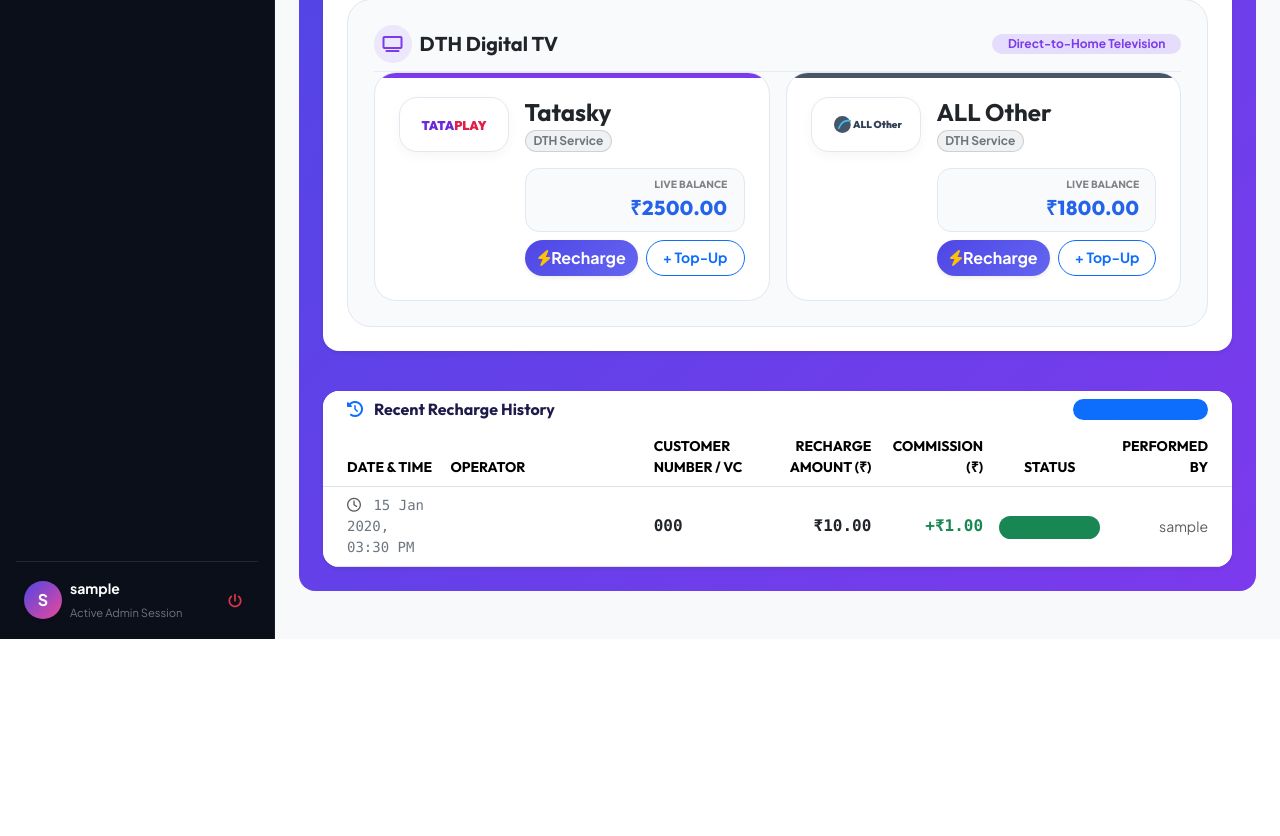
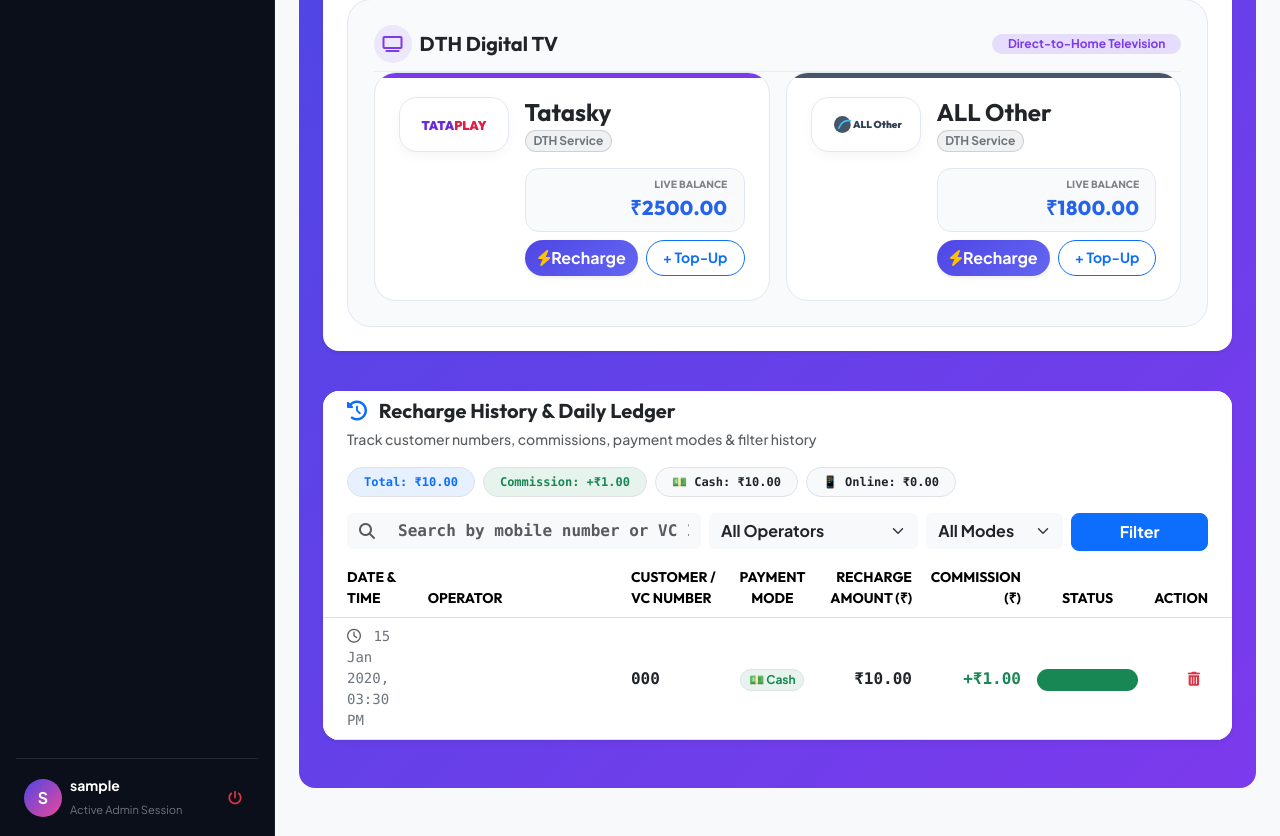
Before and after one commit to shambhugifthouse/shambhugifthouseonline, a Django app: page /services/recharge/ in a window 1280 px wide. Shown: the part 2054-2890 px from the top of the page. Before the commit the page ends 2693 px from the top, so only its background shows below. Run offline with Django 5.2, Linux system fonts and the light colour scheme; a user stored in the database is signed in; tables that the repository leaves empty hold one stand-in row (values such as "Sample post"); some web fonts are replaced.

Commit message:
feat: Comprehensive Recharge History Management with live filters, search, payment modes & delete/refund

```diff
--- a/apps/services/views.py
+++ b/apps/services/views.py
@@ -211,11 +211,44 @@ def recharge_view(request):
             messages.success(request, f"Updated balance for {provider.name}. New Balance: ₹{provider.balance}")
             return redirect('services:recharge')
 
+        elif action == 'delete_recharge':
+            tx_id = request.POST.get('tx_id')
+            tx = get_object_or_404(RechargeTransaction, id=tx_id)
+            amt = tx.amount
+            prov_name = tx.provider.name
+            tx.provider.balance += amt
+            tx.provider.save()
+            tx.delete()
+
+            log_action(request.user, "Delete Recharge Entry", "Recharge", f"Deleted recharge transaction & restored ₹{amt} to {prov_name}", request)
+            messages.warning(request, f"Recharge log deleted! ₹{amt} restored to {prov_name} balance.")
+            return redirect('services:recharge')
+
     mobile_providers = RechargeProvider.objects.filter(category='MOBILE', is_active=True).order_by('id')
     dth_providers = RechargeProvider.objects.filter(category='DTH', is_active=True).order_by('id')
 
-    transactions = RechargeTransaction.objects.select_related('provider', 'performed_by')[:50]
-    total_recharge_today = transactions.aggregate(total=Sum('amount'))['total'] or Decimal('0.00')
+    # Filtering & Searching for Recharge History
+    search_q = request.GET.get('q', '').strip()
+    provider_filter = request.GET.get('provider', '')
+    mode_filter = request.GET.get('mode', '')
+
+    tx_qs = RechargeTransaction.objects.select_related('provider', 'performed_by').order_by('-created_at')
+
+    if search_q:
+        tx_qs = tx_qs.filter(customer_number__icontains=search_q)
+
+    if provider_filter:
+        tx_qs = tx_qs.filter(provider_id=provider_filter)
+
+    if mode_filter:
+        tx_qs = tx_qs.filter(payment_mode=mode_filter)
+
+    transactions = tx_qs[:100]
+
+    total_recharge_today = tx_qs.aggregate(total=Sum('amount'))['total'] or Decimal('0.00')
+    total_commission_today = tx_qs.aggregate(total=Sum('commission'))['total'] or Decimal('0.00')
+    cash_recharges = tx_qs.filter(payment_mode='CASH').aggregate(total=Sum('amount'))['total'] or Decimal('0.00')
+    online_recharges = tx_qs.filter(payment_mode='ONLINE').aggregate(total=Sum('amount'))['total'] or Decimal('0.00')
 
     previous_customers = []
     seen_numbers = set()
@@ -234,7 +267,13 @@ def recharge_view(request):
         'dth_providers': dth_providers,
         'transactions': transactions,
         'total_recharge_today': total_recharge_today,
+        'total_commission_today': total_commission_today,
+        'cash_recharges': cash_recharges,
+        'online_recharges': online_recharges,
         'previous_customers': previous_customers,
+        'search_q': search_q,
+        'provider_filter': provider_filter,
+        'mode_filter': mode_filter,
     }
     return render(request, 'recharge.html', context)
 
--- a/templates/recharge.html
+++ b/templates/recharge.html
@@ -304,11 +304,70 @@
     </div>
 </div>
 
-<!-- Section 3: Recent Recharge Transactions Log Table -->
-<div class="card border-0 shadow-sm rounded-4 overflow-hidden">
-    <div class="card-header bg-white border-0 py-3.5 px-4 d-flex align-items-center justify-content-between">
-        <h6 class="fw-bold mb-0 font-heading"><i class="fa-solid fa-history me-2 text-primary"></i> Recent Recharge History</h6>
-        <span class="badge bg-primary bg-opacity-15 text-primary px-3 py-1.5 rounded-pill fw-bold">Daily Counter Log</span>
+<!-- Section 3: Recharge History Management & Analytics -->
+<div class="card border-0 shadow-sm rounded-4 overflow-hidden mb-4">
+    <div class="card-header bg-white border-0 py-3.5 px-4">
+        <div class="d-flex align-items-center justify-content-between flex-wrap gap-3 mb-3">
+            <div>
+                <h5 class="fw-bold mb-1 font-heading text-dark">
+                    <i class="fa-solid fa-clock-rotate-left me-2 text-primary"></i> Recharge History & Daily Ledger
+                </h5>
+                <small class="text-muted fw-medium">Track customer numbers, commissions, payment modes & filter history</small>
+            </div>
+
+            <!-- Summary Chips -->
+            <div class="d-flex gap-2 flex-wrap">
+                <span class="badge bg-primary bg-opacity-10 text-primary px-3 py-2 rounded-pill font-monospace fw-bold border">
+                    Total: ₹{{ total_recharge_today|floatformat:2 }}
+                </span>
+                <span class="badge bg-success bg-opacity-10 text-success px-3 py-2 rounded-pill font-monospace fw-bold border">
+                    Commission: +₹{{ total_commission_today|floatformat:2 }}
+                </span>
+                <span class="badge bg-light text-dark px-3 py-2 rounded-pill font-monospace fw-bold border">
+                    💵 Cash: ₹{{ cash_recharges|floatformat:2 }}
+                </span>
+                <span class="badge bg-light text-dark px-3 py-2 rounded-pill font-monospace fw-bold border">
+                    📱 Online: ₹{{ online_recharges|floatformat:2 }}
+                </span>
+            </div>
+        </div>
+
+        <!-- Search & Filter Controls -->
+        <form method="GET" action="{% url 'services:recharge' %}" class="row g-2">
+            <div class="col-md-5">
+                <div class="input-group">
+                    <span class="input-group-text bg-light border-0"><i class="fa-solid fa-magnifying-glass text-muted"></i></span>
+                    <input type="text" name="q" value="{{ search_q }}" class="form-control bg-light border-0 font-monospace fw-bold" placeholder="Search by mobile number or VC ID...">
+                </div>
+            </div>
+
+            <div class="col-md-3">
+                <select name="provider" class="form-select bg-light border-0 fw-bold">
+                    <option value="">All Operators</option>
+                    {% for p in mobile_providers %}
+                        <option value="{{ p.id }}" {% if provider_filter == p.id|stringformat:"s" %}selected{% endif %}>{{ p.name }} (Mobile)</option>
+                    {% endfor %}
+                    {% for p in dth_providers %}
+                        <option value="{{ p.id }}" {% if provider_filter == p.id|stringformat:"s" %}selected{% endif %}>{{ p.name }} (DTH)</option>
+                    {% endfor %}
+                </select>
+            </div>
+
+            <div class="col-md-2">
+                <select name="mode" class="form-select bg-light border-0 fw-bold">
+                    <option value="">All Modes</option>
+                    <option value="CASH" {% if mode_filter == 'CASH' %}selected{% endif %}>💵 Cash</option>
+                    <option value="ONLINE" {% if mode_filter == 'ONLINE' %}selected{% endif %}>📱 Online</option>
+                </select>
+            </div>
+
+            <div class="col-md-2 d-flex gap-1">
+                <button type="submit" class="btn btn-primary fw-bold w-100 rounded-3">Filter</button>
+                {% if search_q or provider_filter or mode_filter %}
+                    <a href="{% url 'services:recharge' %}" class="btn btn-light border rounded-3" title="Clear Filters"><i class="fa-solid fa-xmark"></i></a>
+                {% endif %}
+            </div>
+        </form>
     </div>
 
     <div class="table-responsive">
@@ -317,11 +376,12 @@
                 <tr>
                     <th class="ps-4">Date & Time</th>
                     <th>Operator</th>
-                    <th>Customer Number / VC</th>
+                    <th>Customer / VC Number</th>
+                    <th class="text-center">Payment Mode</th>
                     <th class="text-end">Recharge Amount (₹)</th>
                     <th class="text-end">Commission (₹)</th>
                     <th class="text-center">Status</th>
-                    <th class="pe-4 text-end">Performed By</th>
+                    <th class="pe-4 text-end">Action</th>
                 </tr>
             </thead>
             <tbody>
@@ -338,6 +398,13 @@
                     <td class="fw-bold font-monospace text-dark fs-6">
                         {{ tx.customer_number }}
                     </td>
+                    <td class="text-center">
+                        {% if tx.payment_mode == 'ONLINE' %}
+                            <span class="badge bg-primary bg-opacity-10 text-primary border rounded-pill px-2.5 py-1 fw-bold">📱 Online</span>
+                        {% else %}
+                            <span class="badge bg-success bg-opacity-10 text-success border rounded-pill px-2.5 py-1 fw-bold">💵 Cash</span>
+                        {% endif %}
+                    </td>
                     <td class="text-end font-monospace fw-bold text-dark fs-6">
                         ₹{{ tx.amount|floatformat:2 }}
                     </td>
@@ -349,17 +416,24 @@
                             <i class="fa-solid fa-circle-check me-1"></i> {{ tx.get_status_display }}
                         </span>
                     </td>
-                    <td class="pe-4 text-end small text-muted">
-                        {{ tx.performed_by.username|default:"Admin" }}
+                    <td class="pe-4 text-end">
+                        <form method="POST" action="{% url 'services:recharge' %}" class="d-inline" onsubmit="return confirm('Delete this recharge log? ₹{{ tx.amount }} will be refunded to {{ tx.provider.name }} balance.');">
+                            {% csrf_token %}
+                            <input type="hidden" name="action" value="delete_recharge">
+                            <input type="hidden" name="tx_id" value="{{ tx.id }}">
+                            <button type="submit" class="btn btn-sm btn-outline-danger border-0 rounded-circle" title="Delete & Refund Balance">
+                                <i class="fa-solid fa-trash-can"></i>
+                            </button>
+                        </form>
                     </td>
                 </tr>
                 {% empty %}
                 <tr>
-                    <td colspan="7" class="text-center py-5 text-muted">
+                    <td colspan="8" class="text-center py-5 text-muted">
                         <div class="py-3">
                             <i class="fa-solid fa-mobile-screen fs-1 text-secondary opacity-25 mb-3"></i>
-                            <h6 class="fw-bold text-dark">No Recharge Transactions Today</h6>
-                            <p class="small text-muted mb-0">Select an operator card above to initiate a walk-in recharge.</p>
+                            <h6 class="fw-bold text-dark">No Recharge Transactions Found</h6>
+                            <p class="small text-muted mb-0">Use the terminal above or quick recharge buttons to perform customer recharges.</p>
                         </div>
                     </td>
                 </tr>
```
